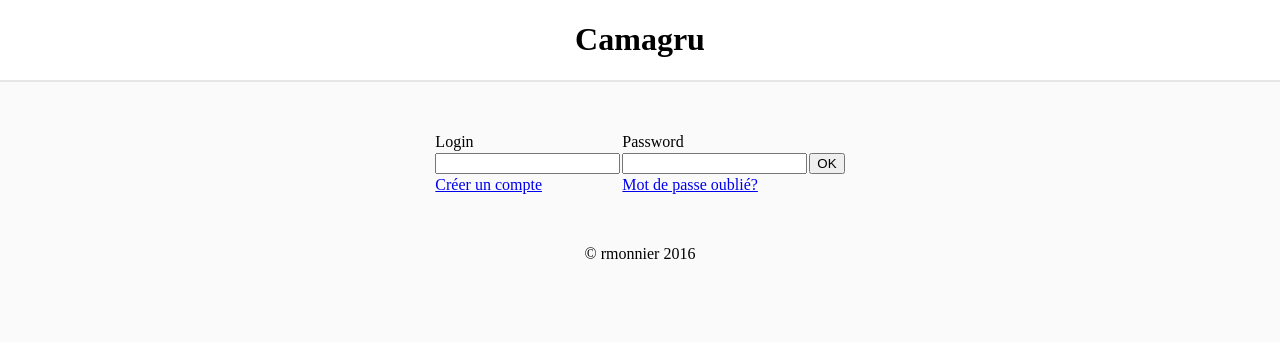
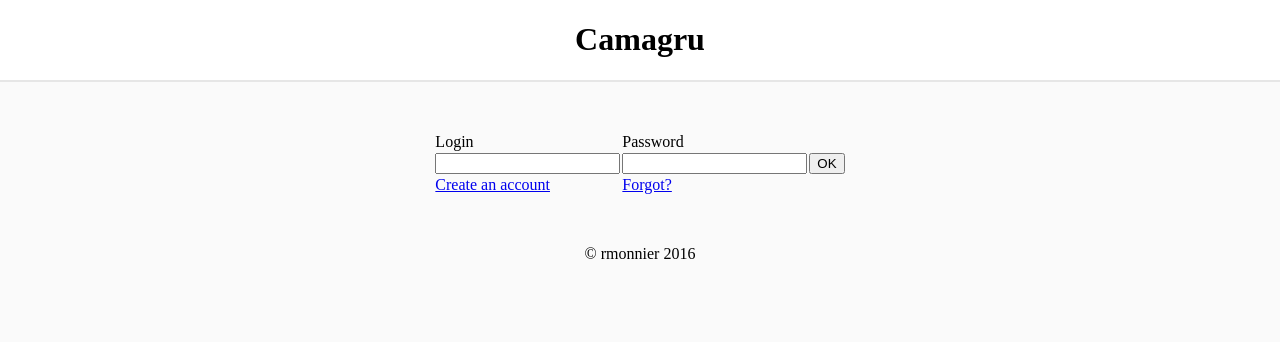
Before and after one commit to rmonnier/camagru, a PHP site: template pages/signin.php in a window 1280 px wide. Shown: the top 342 px of the page. Run offline with PHP 8.4, Linux system fonts and the light colour scheme; the template is opened without the code that fills it, so the values that code supplies are empty.

Commit message:
english home

```diff
--- a/pages/signin.php
+++ b/pages/signin.php
@@ -46,10 +46,10 @@ require "templates/header_unloggued.php";
 			</tr>
 			<tr>
 				<td>
-					<div><a href="index.php?p=signup" tabindex="4">Créer un compte</a></div>
+					<div><a href="index.php?p=signup" tabindex="4">Create an account</a></div>
 				</td>
 				<td>
-					<div><a href="index.php?p=forgot" tabindex="5">Mot de passe oublié?</a></div>
+					<div><a href="index.php?p=forgot" tabindex="5">Forgot?</a></div>
 				</td>
 			</tr>
 		</table>
```
